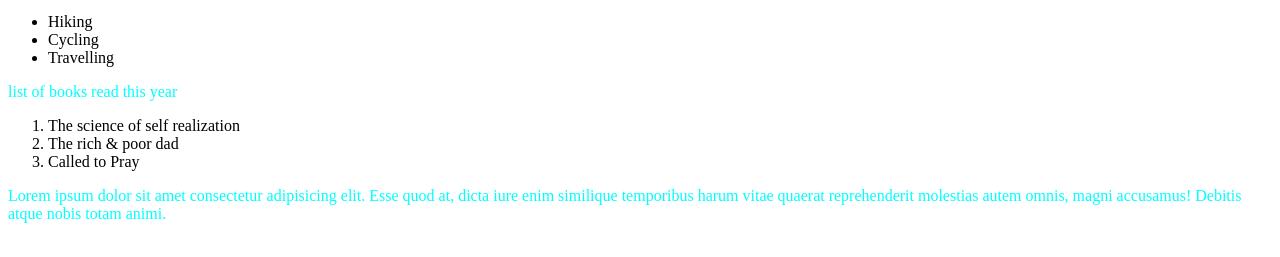
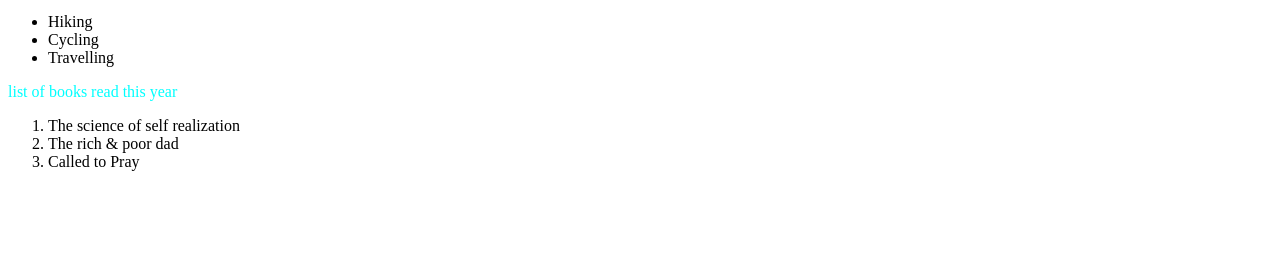
Before and after one commit to rmwirabua/avocado, a plain HTML site: page index.html in a window 1280 px wide. Shown: the part 101-358 px from the top of the page. Drawn offline with Linux system fonts and the light colour scheme.

Commit message:
latest updates

```diff
--- a/index.html
+++ b/index.html
@@ -21,7 +21,5 @@
            <li>Called to Pray</li>
         </ol>
       </p>
-      <p>Lorem ipsum dolor sit amet consectetur adipisicing elit. Esse quod at, dicta iure enim similique temporibus harum vitae quaerat reprehenderit molestias autem omnis, magni accusamus! Debitis atque nobis totam animi.</p>
-
-     </body>
+    </body>
 </html>
```
